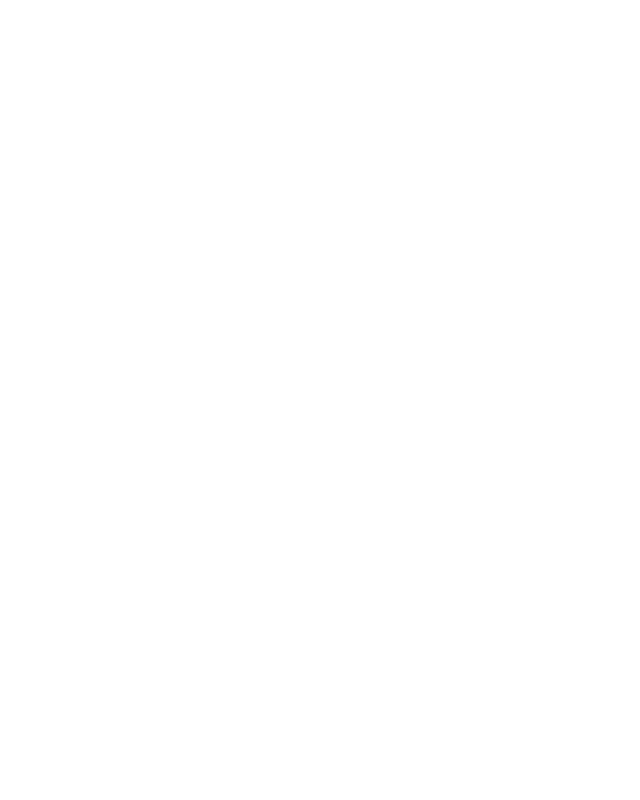
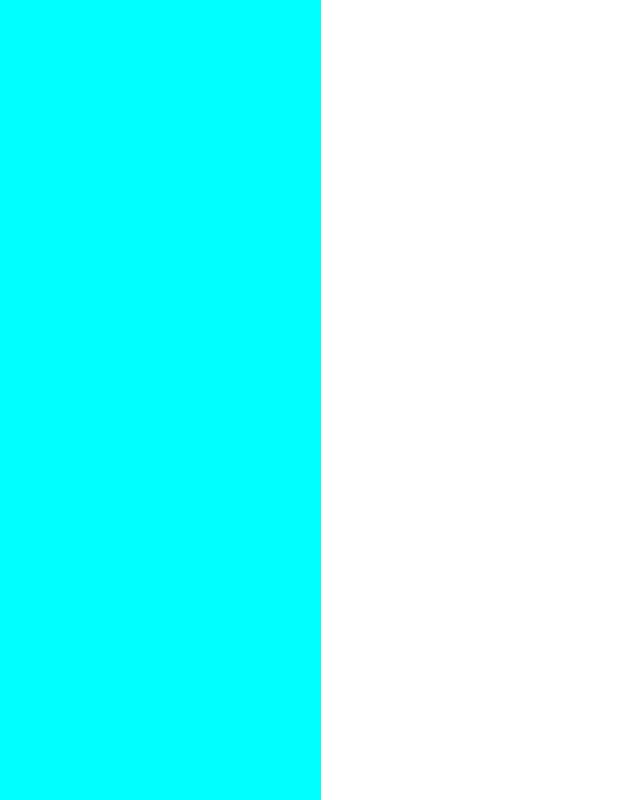
Before and after one commit to byjackli/pages, a React (Create React App) app: page / in a window 1280 px wide. Shown: the whole page, without its empty margins (63-703 px from the left). Built offline with nearby package versions, Linux system fonts and the light colour scheme.

Commit message:
summary
- admin portal for editing
- editing tool component
- home portal
- temporary styling

```diff
--- a/src/App.css
+++ b/src/App.css
@@ -1,38 +1,31 @@
-.App {
-  text-align: center;
+html, body, #root, .App {
+  width: 100%;
+  height: 100%;
+  background-color: var(--LightL);
 }
 
-.App-logo {
-  height: 40vmin;
-  pointer-events: none;
+#root {
+  display: flex;
+  flex-direction: row;
 }
 
-@media (prefers-reduced-motion: no-preference) {
-  .App-logo {
-    animation: App-logo-spin infinite 20s linear;
-  }
+nav {
+  width: 30%;
+  height: 100vh;
+  min-width: 30%;
+  min-height: 100%;
+
+  background-color: aqua;
 }
 
-.App-header {
-  background-color: #282c34;
-  min-height: 100vh;
-  display: flex;
-  flex-direction: column;
-  align-items: center;
-  justify-content: center;
-  font-size: calc(10px + 2vmin);
-  color: white;
+main {
+  width: 70%;
+  height: 100vh;
+  min-width: 70%;
+  min-height: 100%;
 }
 
-.App-link {
-  color: #61dafb;
+.panel {
+  position: fixed;
+  z-index: 2;
 }
-
-@keyframes App-logo-spin {
-  from {
-    transform: rotate(0deg);
-  }
-  to {
-    transform: rotate(360deg);
-  }
-}
--- a/src/App.js
+++ b/src/App.js
@@ -1,9 +1,11 @@
 import React from 'react';
+import Admin from './pages/Admin';
+import Home from './pages/Home';
 import './App.css';
 
 function App() {
   return (
-    <div></div>
+    <Admin />
   );
 }
 
--- /dev/null
+++ b/src/components/Panel.js
@@ -0,0 +1,37 @@
+import React from 'react';
+
+class Panel extends React.Component {
+    constructor(props) {
+        super(props);
+        this.state = {
+            arr: ["index", "text", "image", "gallery", "social", "links", "spacer"],
+        }
+    }
+
+    renderComponent(e, data) {
+
+        { this.props.togglepanel(this); }
+    }
+
+    render() {
+        return (
+            <div className="panel" style={{ top: window.event.clientY, left: window.event.clientX }}>
+                {
+                    this.state.arr?.map(elem => (
+                        <button key={elem} type="button" onClick={this.renderComponent.bind(this, elem)} >{elem}</button>
+                    ))
+                }
+                {
+                    this.props.location === "NAV"
+                        ?
+                        <div>
+                            <input type="text" placeholder="hex-code color"/>
+                        </div>
+                        : console.log("click identified:", "within main content")
+                }
+            </div>
+        )
+    }
+}
+
+export default Panel;
--- /dev/null
+++ b/src/pages/Admin.js
@@ -0,0 +1,35 @@
+import React from 'react';
+import Panel from '../components/Panel'
+import { render } from '@testing-library/react';
+
+class Admin extends React.PureComponent {
+    constructor(props) {
+        super(props);
+        this.state = ({
+            panel: false,
+            tag: null,
+        })
+    }
+
+    togglePanel(e) {
+        this.setState({ panel: !this.state.panel, tag: e?.target?.tagName });
+    }
+
+    render() {
+        return (
+            <>
+                {
+                    this.state.panel
+                        ? <Panel togglepanel={this.togglePanel.bind(this)} location={this.state.tag}/>
+                        : null
+                }
+                <nav onClick={this.togglePanel.bind(this)}>
+                </nav>
+                <main onClick={this.togglePanel.bind(this)}>
+                </main>
+            </>
+        )
+    }
+}
+
+export default Admin;
```
Also changed, not shown: src/pages/Home.js (added).
